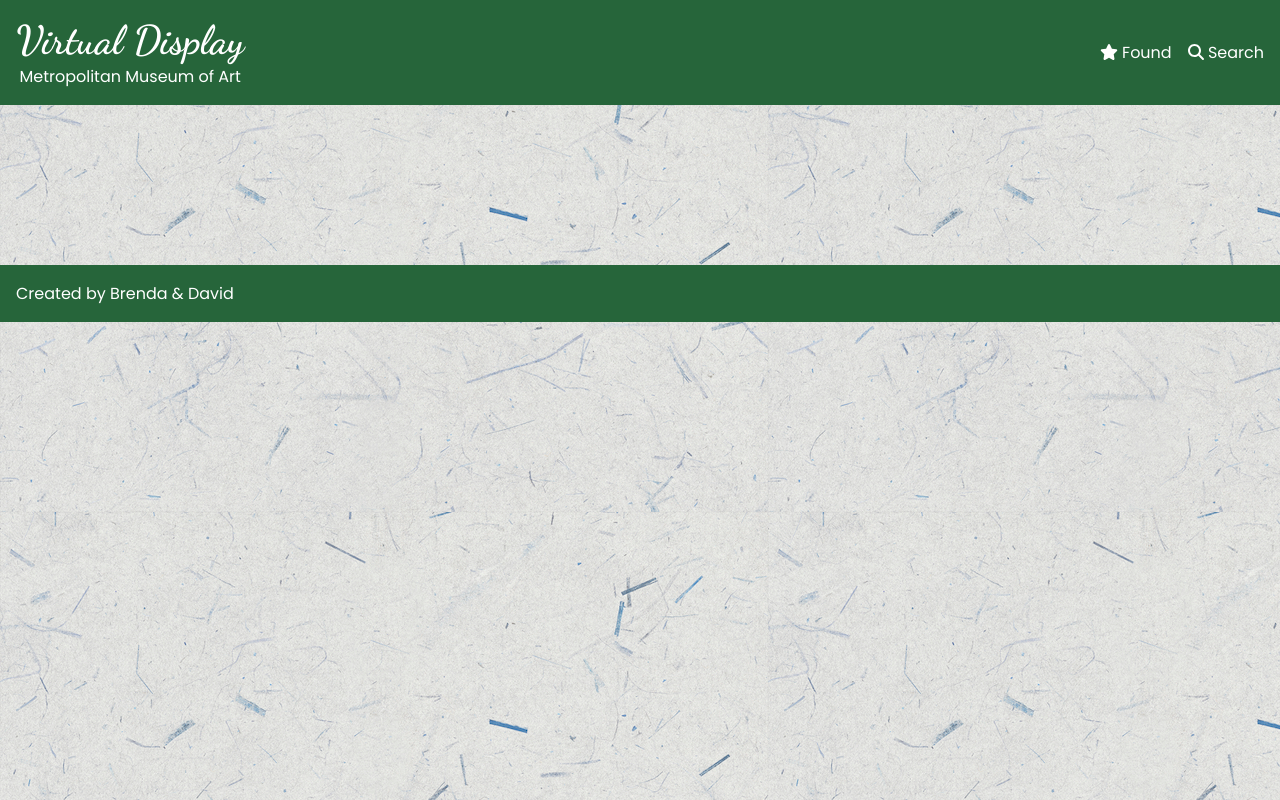
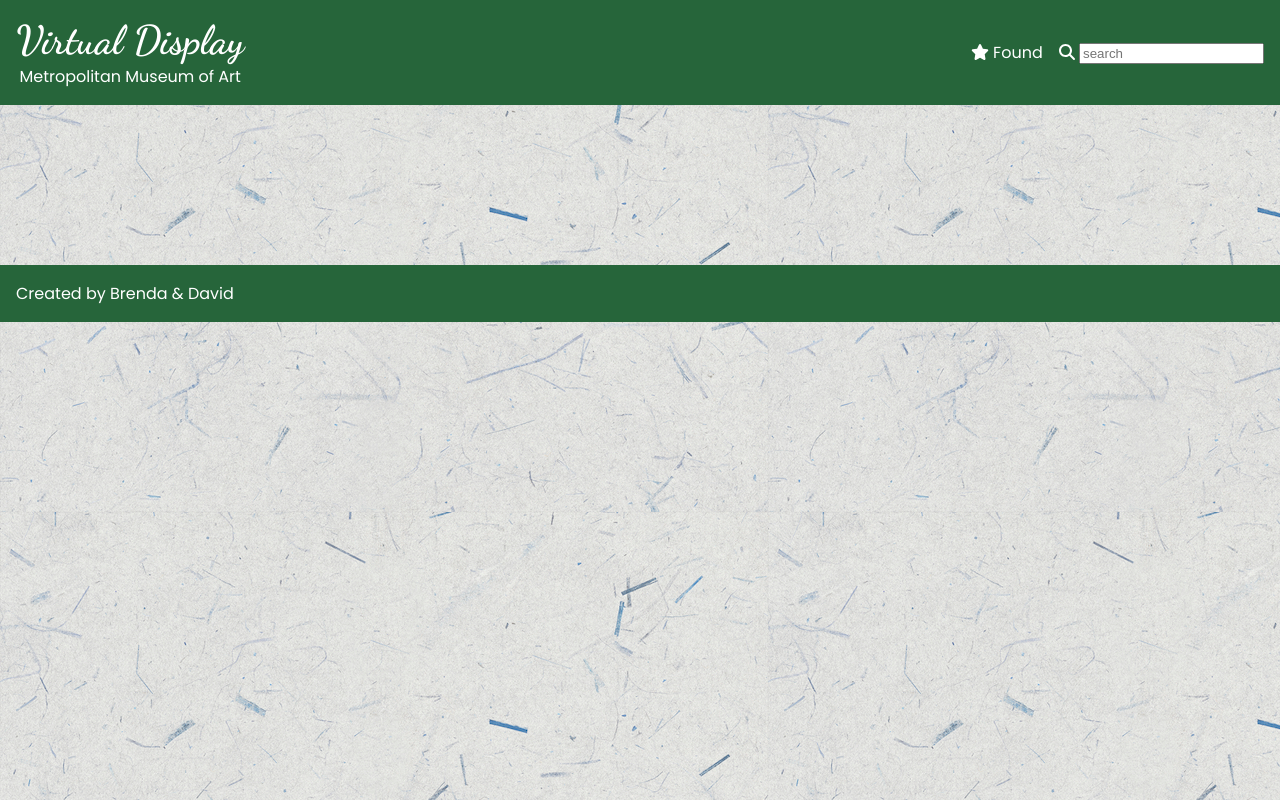
Before and after one commit to indigodavid/metropolitan-museum-of-art, a website built with webpack: page src/index.html in a window 1280 px wide. Built offline with nearby package versions, Linux system fonts and the light colour scheme; no server answers.

Commit message:
Add search input to HTML

```diff
--- a/src/index.html
+++ b/src/index.html
@@ -25,7 +25,7 @@
         <li>
           <a href="#" id="search">
             <i class="fa-solid fa-magnifying-glass"></i>
-            Search
+            <input type="text" name="search-input" id="search-input" placeholder="search">
           </a>
         </li>
       </ul>
--- a/src/index.js
+++ b/src/index.js
@@ -23,8 +23,8 @@ getSearched(initialSearch).then((value) => {
       renderArtObject(artObject);
     });
   }
+});
 
-  itemCounter(initialSearch).then((value) => {
-    renderItemCount(value);
-  });
+itemCounter(initialSearch).then((value) => {
+  renderItemCount(value);
 });
```
